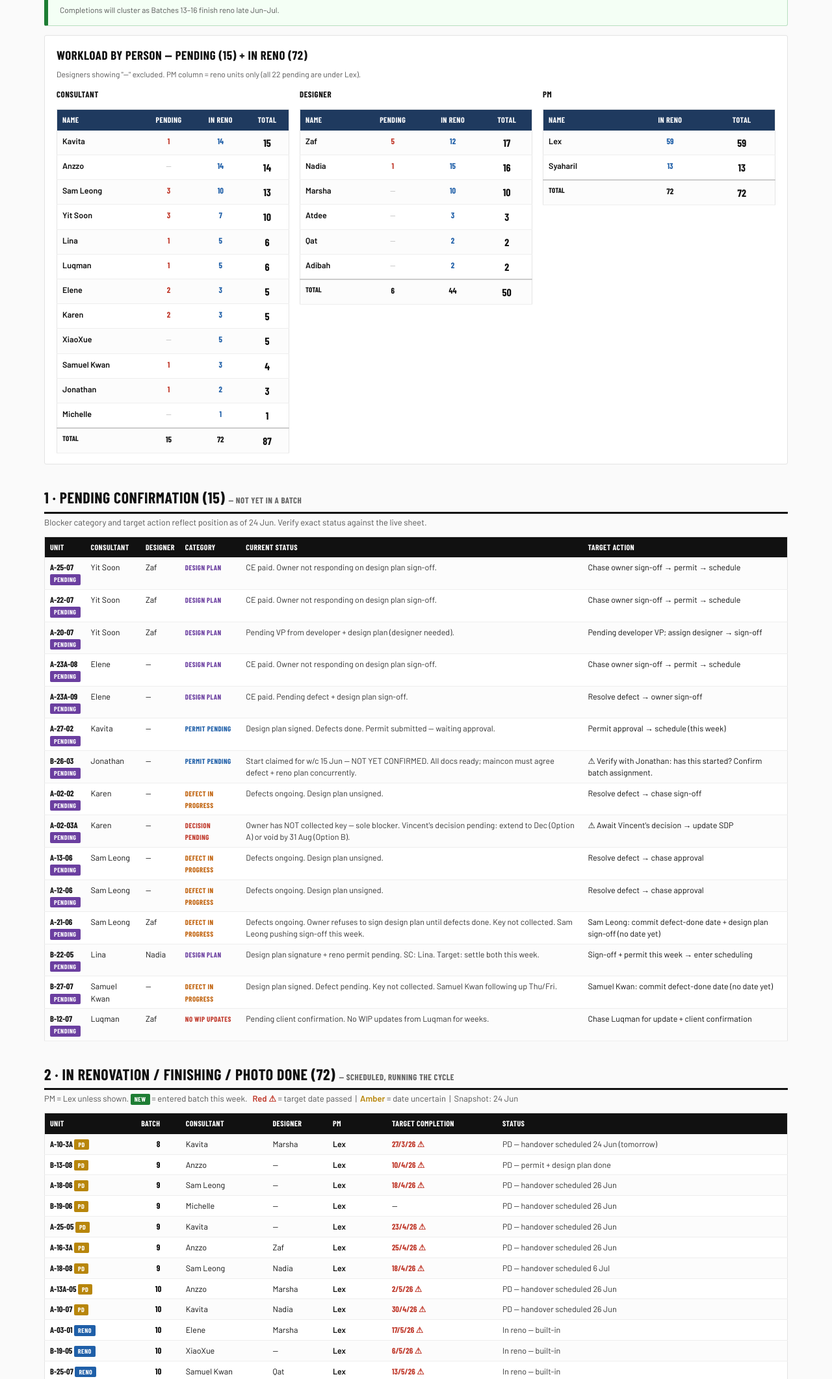
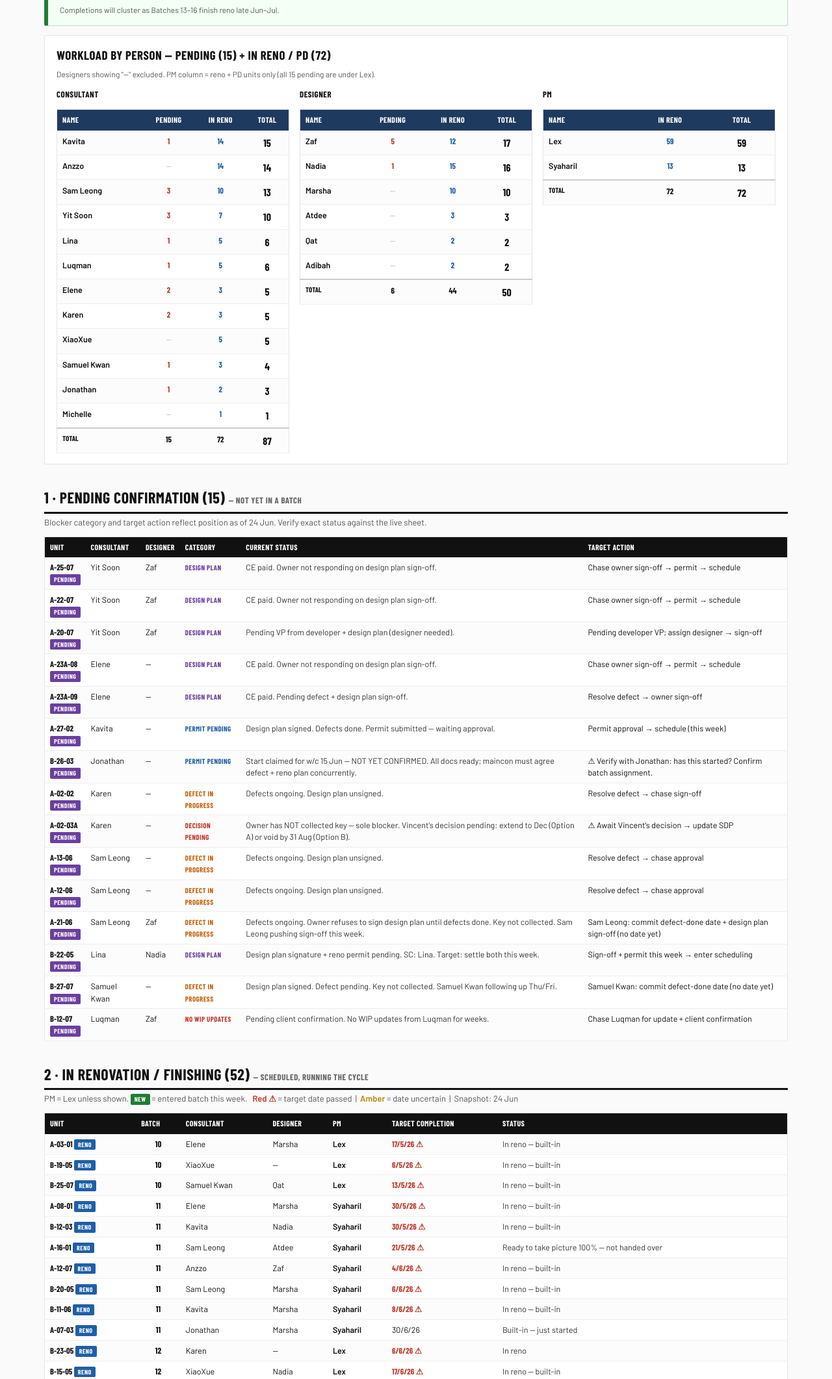
Before and after one commit to vincentlimcs333/tmg-maya-ara-dashboard, a plain HTML site: page index.html in a window 1280 px wide. Shown: the part 945-3068 px from the top of the page at 65% size. Drawn offline with nearby package versions, Linux system fonts and the light colour scheme; a web font is replaced by a local one.

Commit message:
24 Jun — split reno table: Table 2 (52 in reno), Table 3 (20 photo done / handover)

```diff
--- a/index.html
+++ b/index.html
@@ -158,8 +158,8 @@
 
 <!-- PM LOAD -->
 <div class="box">
-  <h3>Workload by person — Pending (15) + In Reno (72)</h3>
-  <p style="font-size:12px;color:#555;margin:4px 0 12px">Designers showing "—" excluded. PM column = reno units only (all 22 pending are under Lex).</p>
+  <h3>Workload by person — Pending (15) + In Reno / PD (72)</h3>
+  <p style="font-size:12px;color:#555;margin:4px 0 12px">Designers showing "—" excluded. PM column = reno + PD units only (all 15 pending are under Lex).</p>
   <div class="load-grid" style="display:grid;grid-template-columns:repeat(auto-fit,minmax(240px,1fr));gap:16px;margin-top:4px;">
     <div>
       <div style="font-family:'Barlow Condensed';font-weight:700;text-transform:uppercase;letter-spacing:.5px;font-size:13px;margin-bottom:6px;">Consultant</div>
@@ -180,9 +180,13 @@
 <p class="lead">Blocker category and target action reflect position as of 24 Jun. Verify exact status against the live sheet.</p>
 <div class="tbl-wrap"><table id="t-conf"></table></div>
 
-<h2>2 · In Renovation / Finishing / Photo Done (72) <span style="font-size:13px;color:#666">— scheduled, running the cycle</span></h2>
+<h2>2 · In Renovation / Finishing (52) <span style="font-size:13px;color:#666">— scheduled, running the cycle</span></h2>
 <p class="lead">PM = Lex unless shown. <span class="tag t-new">NEW</span> = entered batch this week. &nbsp; <span style="color:var(--red);font-weight:700">Red ⚠</span> = target date passed &nbsp;|&nbsp; <span style="color:var(--amb);font-weight:700">Amber</span> = date uncertain &nbsp;|&nbsp; Snapshot: 24 Jun</p>
 <div class="tbl-wrap"><table id="t-reno"></table></div>
+
+<h2>3 · Photo Done — Handover Quick! (20) <span style="font-size:13px;color:#1e7d34">— reno complete, close it out</span></h2>
+<p class="lead">These units are done. Handover just needs to happen. Chase consultant + confirm owner appointment.</p>
+<div class="tbl-wrap"><table id="t-pd"></table></div>
 
 <div class="foot">
   Tags: <span class="tag t-conf">CONFIRM</span> pending confirmation · <span class="tag t-pd">PD</span> photo done — ready for handover · <span class="tag t-reno">RENO</span> in cycle · <span class="tag t-block">RISK</span> late/uncertain · <span class="tag t-new">NEW</span> newly scheduled &nbsp;|&nbsp; Verify all data against the live sheet.
@@ -333,13 +337,23 @@ function dateCls(dateStr, isDoubtful){
   return '';
 }
 
+const renoOnly = reno.filter(r => r[7] !== 'pd');
+const pdOnly   = reno.filter(r => r[7] === 'pd');
+
 document.getElementById('t-reno').innerHTML=
   "<tr><th>Unit</th><th>Batch</th><th>Consultant</th><th>Designer</th><th>PM</th><th>Target completion</th><th>Status</th></tr>"+
-  reno.map(r=>{
+  renoOnly.map(r=>{
     const cls = dateCls(r[4], r[8]);
     const label = cls==='overdue' ? r[4]+' ⚠' : r[4];
     const batch = r[10] ? `<span style="font-family:'Barlow Condensed';font-weight:700;font-size:13px">${r[10]}</span>` : '—';
     return `<tr><td class="u">${r[0]} ${tagHtml(r[9]?'new':r[7])}</td><td style="text-align:center">${batch}</td><td>${r[1]}</td><td>${r[2]}</td><td class="pm">${r[3]}</td><td class="${cls}">${label}</td><td class="why">${r[6]}</td></tr>`;
+  }).join('');
+
+document.getElementById('t-pd').innerHTML=
+  "<tr><th>Unit</th><th>Batch</th><th>Consultant</th><th>Designer</th><th>PM</th><th>Handover status</th></tr>"+
+  pdOnly.map(r=>{
+    const batch = r[10] ? `<span style="font-family:'Barlow Condensed';font-weight:700;font-size:13px">${r[10]}</span>` : '—';
+    return `<tr><td class="u">${r[0]} ${tagHtml('pd')}</td><td style="text-align:center">${batch}</td><td>${r[1]}</td><td>${r[2]}</td><td class="pm">${r[3]}</td><td class="why">${r[6].replace(/^PD — /,'').replace(/^PD$/,'—')}</td></tr>`;
   }).join('');
 
 function countBy(arr, idx){
```
Also changed, not shown: maya_ara_tracker_24jun.html (+18 -4 lines).
